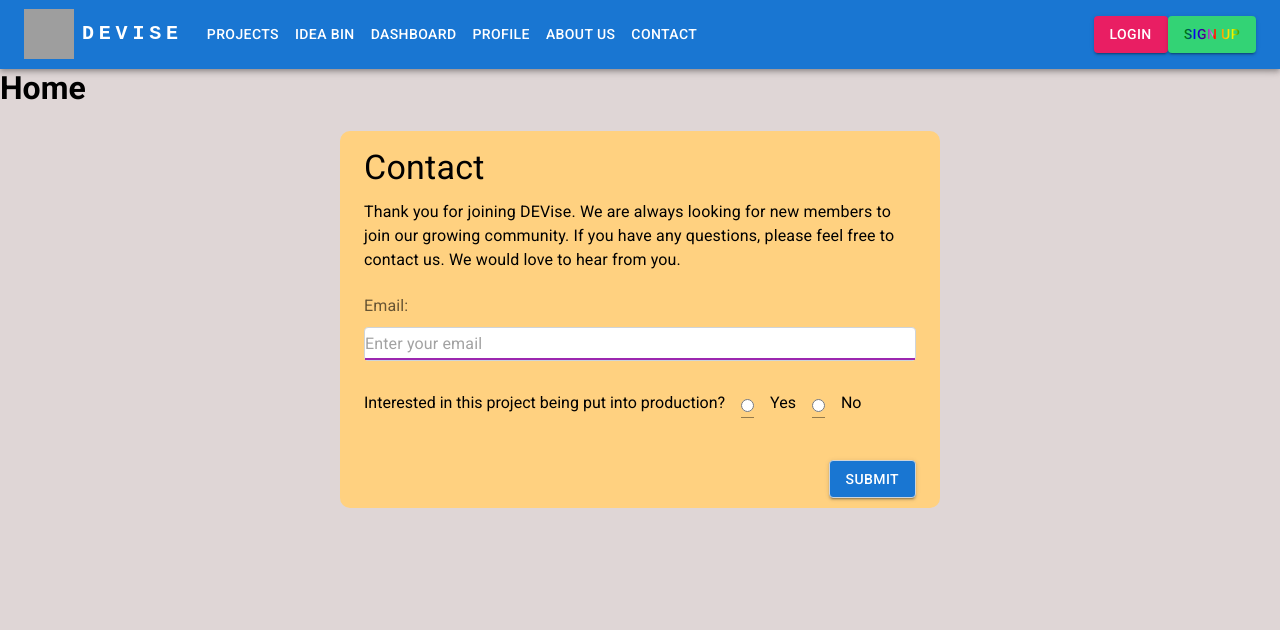
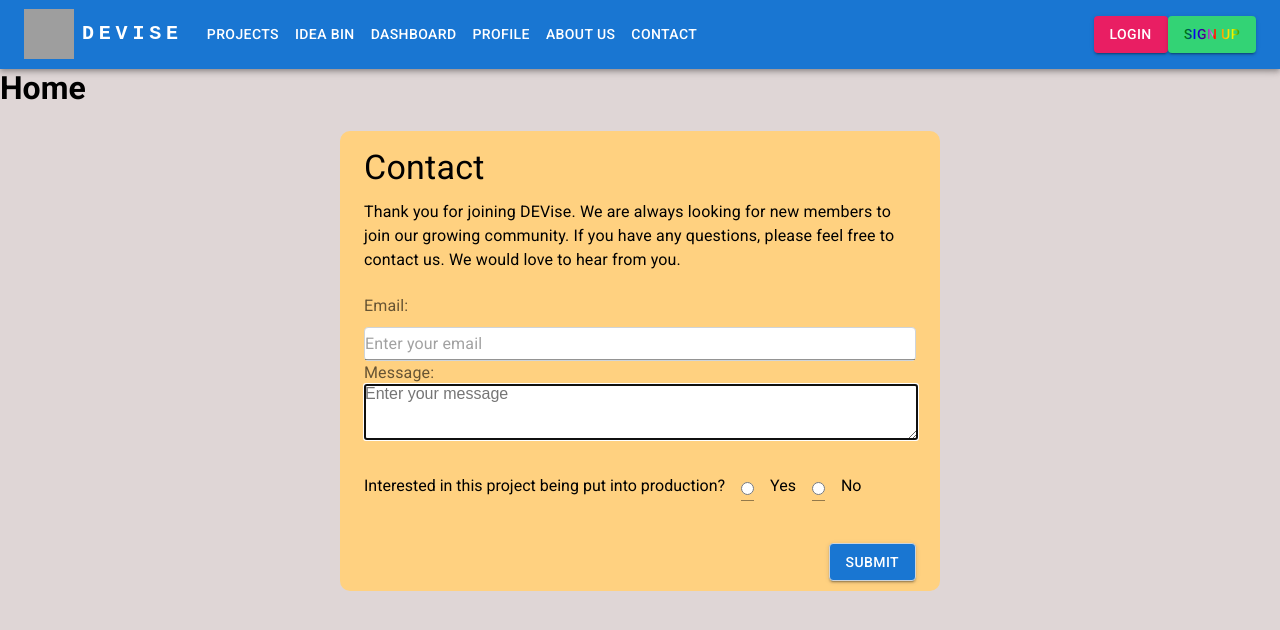
Before and after one commit to Brainybrian316/DEVise, a React (Create React App) app: page / in a window 1280 px wide. Shown: the top 630 px of the page. Built offline with nearby package versions, Linux system fonts and the light colour scheme; grey boxes are pictures that could not be loaded.

Commit message:
contact form styling

```diff
--- a/src/pages/Contact/index.js
+++ b/src/pages/Contact/index.js
@@ -1,4 +1,4 @@
-import { Container, Box, Typography, Button, TextField, Input, InputLabel  } from '@mui/material';
+import { Container, Box, Typography, Button, TextareaAutosize, Input, InputLabel  } from '@mui/material';
 
 
 
@@ -43,6 +43,23 @@ export default function Contact() {
               color= 'secondary'
               placeholder='Enter your email'
               required
+            />
+        </Box>
+
+        <Box>
+            <InputLabel htmlFor="message">Message:</InputLabel>
+            <TextareaAutosize
+              style={{ width: '100%', fontFamily: 'Arial',
+             fontSize: '16px',
+            }}
+              minRows={3}
+              id="message"
+              name="message"
+              type="message"
+              autoComplete="message"
+              autoFocus
+              color= 'secondary'
+              placeholder='Enter your message'
             />
         </Box>
 
```
